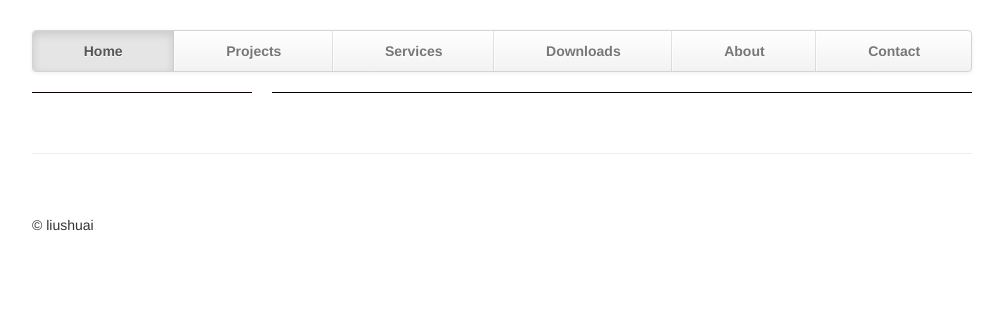
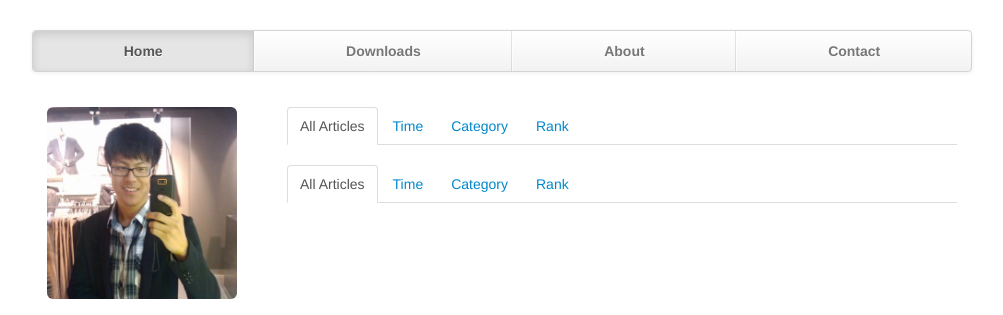
Before and after one commit to liushuaikobe/MyBlog, a Django app: template templates/index.html in a window 1280 px wide. Shown: the top 315 px of the page, without its empty margins (138-1141 px from the left). Before the commit the page ends 231 px from the top, so only its background shows below. Run offline with Django 3.2, Linux system fonts and the light colour scheme; the template is opened without the code that fills it, so the values that code supplies are empty; parts of the project's set-up code (start-up, migrations or seed data) failed here and were passed over; some libraries are stand-ins or nearby versions.

Commit message:
Go on improving front-end

```diff
--- a/browse/models.py
+++ b/browse/models.py
@@ -29,6 +29,6 @@ class kobe_category(models.Model):
 	cate_name = models.CharField(max_length = 100)
 
 	def __unicode__(self):
-		return cate_name
+		return self.cate_name
 
 admin.site.register(kobe_category)
--- /dev/null
+++ b/static/css/leftcolumn.css
@@ -0,0 +1,7 @@
+.idcard {
+	margin: 15px;
+}
+
+.weibo {
+	padding-top: 10px;
+}
--- /dev/null
+++ b/static/css/rightcontent.css
@@ -0,0 +1,3 @@
+.rightcontainer {
+	margin: 15px;
+}
--- a/templates/base.html
+++ b/templates/base.html
@@ -2,7 +2,9 @@
 <head lang="en">
 	<title> {% block title %} liushuaikobe's blog {% endblock %} </title></head>
 	<link href="../static/bootstrap/css/bootstrap.min.css" rel="stylesheet" media="screen">
-	<link href="../static/css/my.css" rel="stylesheet">
+	<link href="../static/css/my.css" rel="stylesheet" type="text/css">
+	<link href="../static/css/leftcolumn.css" rel="stylesheet" type="text/css">
+	<link href="../static/css/rightcontent.css" rel="stylesheet" type="text/css">
 <body>
 	<!-- title -->
 	<div class="container">
@@ -13,8 +15,6 @@
 					<div class="container">
 						<ul class="nav">
 							<li class="active"><a href="#">Home</a></li>
-							<li><a href="#">Projects</a></li>
-							<li><a href="#">Services</a></li>
 							<li><a href="#">Downloads</a></li>
 							<li><a href="#">About</a></li>
 							<li><a href="#">Contact</a></li>
@@ -27,21 +27,36 @@
 	<!-- blog content -->
 	<div class="container">
 		<div class="row">
-			<div class="span3" style="background-color:#0F0000;"></div>
-			<div class="span9" style="background-color:#000000;">
-				<div class="container">
-					{% block content %}{% endblock %}
+			<div class="span3">
+				<div class="idcard">
+					<div>
+						<img src="../static/image/avatar.png" class="img-rounded">
+					</div>
 				</div>
+				<div class="weibo">
+					<iframe width="100%" height="550" class="share_self"  frameborder="0" scrolling="no" src="http://widget.weibo.com/weiboshow/index.php?language=&width=0&height=550&fansRow=2&ptype=1&speed=0&skin=1&isTitle=1&noborder=1&isWeibo=1&isFans=0&uid=2401223565&verifier=92a06e51&dpc=1"></iframe>
+				</div>
+			</div>
+			<div class="span9">
+				<div class="rightcontainer">
+	<ul class="nav nav-tabs">
+		<li class="active"><a href="#">All Articles</a></li>
+		<li><a href="#">Time</a></li>
+		<li><a href="#">Category</a></li>
+		<li><a href="#">Rank</a></li>
+	</ul>
+</div>
+				{% block content %}{% endblock %}
 			</div>
 		</div>
 	</div>
 
 	<hr>
 	<div class="footer">
-		<p>&copy; liushuai</p>
+		<p>&copy; liushuai HIT IBM Center</p>
 	</div>
 
 	<script src="http://code.jquery.com/jquery.js"></script>
-    <script src="../bootstrap/static/js/bootstrap.min.js"></script>
+    <script src="../static/bootstrap/js/bootstrap.min.js"></script>
 <body>
 </html>
--- a/templates/index.html
+++ b/templates/index.html
@@ -1 +1,12 @@
 {% extends "base.html" %}
+
+{% block content %}
+<div class="rightcontainer">
+	<ul class="nav nav-tabs">
+		<li class="active"><a href="#">All Articles</a></li>
+		<li><a href="#">Time</a></li>
+		<li><a href="#">Category</a></li>
+		<li><a href="#">Rank</a></li>
+	</ul>
+</div>
+{% endblock %}
```
Also changed, not shown: admin/models.py (+12 -1 lines), static/image/avatar.png (added), 3 other files.
